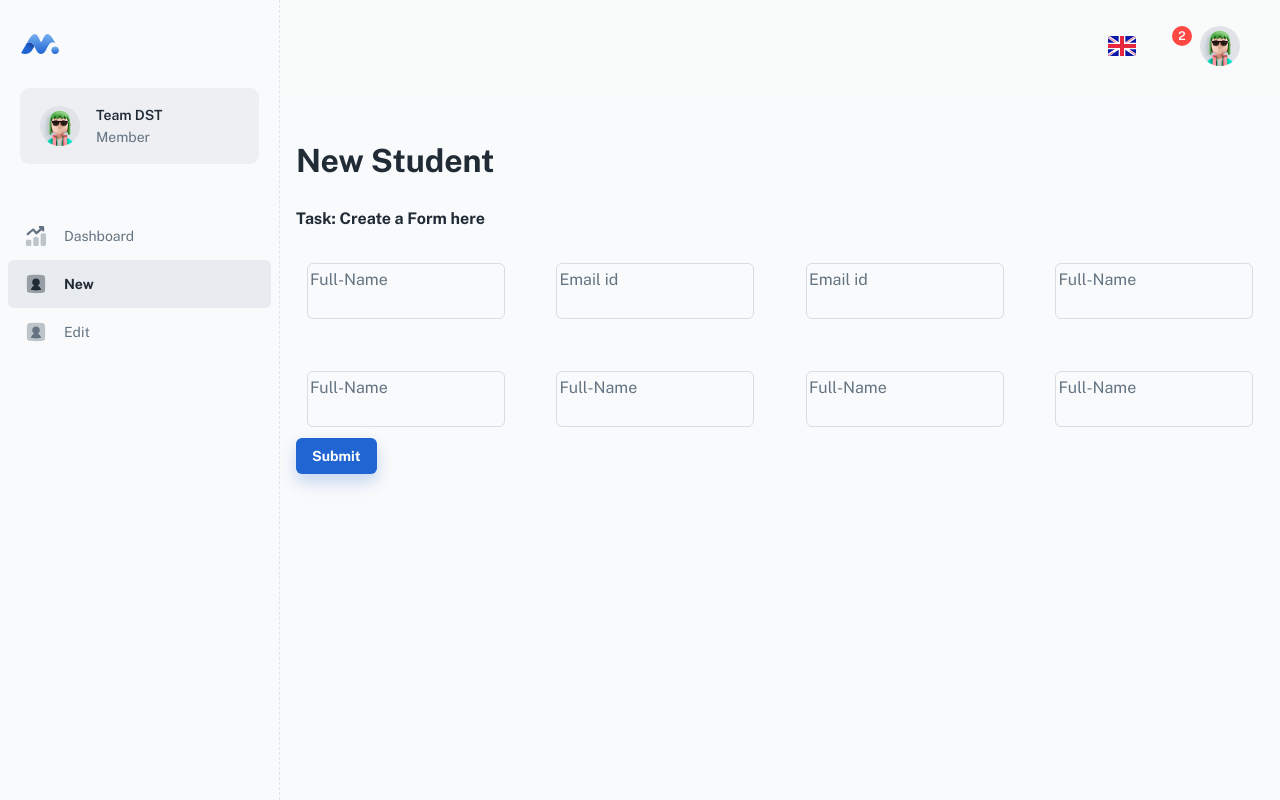
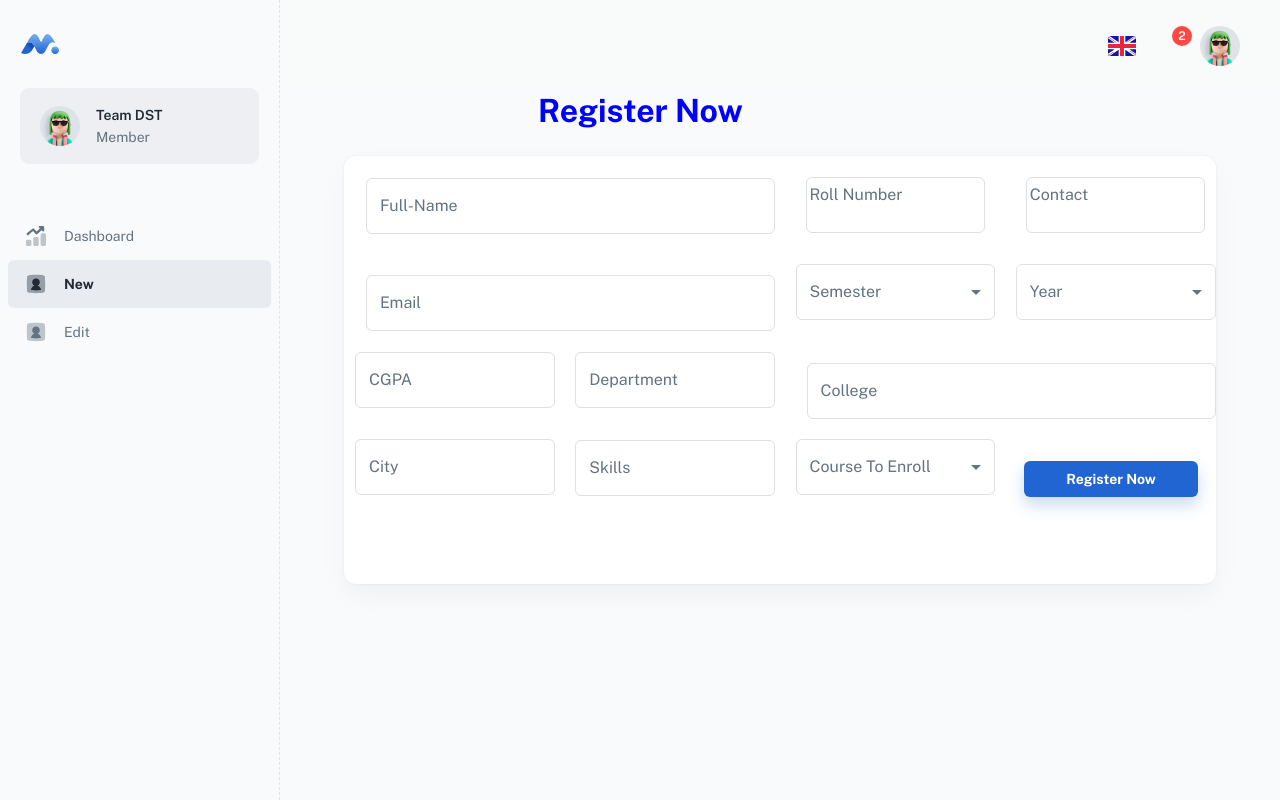
Before and after one commit to DeltaSigmaTechnologies/ReactAssignment6_04Nov, a React (Create React App) app: page /dashboard/new in a window 1280 px wide. Built offline with nearby package versions, Linux system fonts and the light colour scheme; some icons are missing; a web font is replaced by a local one.

Commit message:
assignment8,9

```diff
--- a/src/pages/EditStudent.js
+++ b/src/pages/EditStudent.js
@@ -1,21 +1,88 @@
-import React from 'react'
+import React, { useEffect, useState } from 'react';
 import {Formik} from 'formik';
 import * as yup from 'yup';
-import { Routes,Route} from 'react-router-dom';
-import { Box ,TextField} from '@mui/material';
+import { Box ,Card,MenuItem,Stack,TextField,FormControl,InputLabel,Select} from '@mui/material';
 import Button from '@mui/material/Button';
 import useMediaQuery from '@mui/material/useMediaQuery';
+import axios from 'axios';
 
-function EditStudent() {
-  const handleFormSubmit =()=>{
-    console.log("Done")
-  }
-  const isNonMobile = useMediaQuery("(min-width:600px)");
+
+function NewStudent() {
+
+
+   const[fullName,setFullName]=useState("")
+   const[rollNo,setRollNo]=useState("")
+   const[email,setEmail]=useState("")
+   const[year,setYear]=useState("")
+   const [con,setCon]=useState("")
+   const [depart,setDepart]=useState("")
+   const[sem,setSem]=useState("")
+   const[skill,setSkill]=useState("")
+   const[cours,setCours]=useState("")
+   const[colleg,setColleg]=useState("")
+   const[doj,setDoj]=useState("")
+   const[cgp,setCgp]=useState("")
+   const[city,setCity]=useState("")
+   const isNonMobile = useMediaQuery("(min-width:600px)");
+
+
+
+   useEffect(()=>{
+   axios
+   .post("https://students.dstinnovate.com/fetchstudent",JSON.stringify({
+    id:15
+   })
+   )
+   .then((res)=>{
+    setFullName(res.data.full_name)
+    setRollNo(res.data.roll_no)
+    setEmail(res.data.email_id)
+    setYear(res.data.year_of_study)
+    setCon(res.data.contact)
+    setDepart(res.data.department)
+    setSem(res.data.semester)
+    setYear(res.data.year_of_study)
+    setSkill(res.data.skills)
+    setCours(res.data.course)
+    setColleg(res.data.course)
+    setCgp(res.data.cgpa)
+    setCity(res.data.city_college)
+    setDoj(res.data.date_of_joining)
+    console.log(res)
+    console.log("Success")
+   })
+  },[])
+
+
+
+   const handleFormSubmit = () =>{
+    axios
+    .put("https://students.dstinnovate.com/editstudent",{
+      id:"15",
+      full_name:fullName,
+      roll_no:rollNo,
+      email_id:email,
+      contact:con,
+      department:depart,
+      semester:sem,
+      year_of_study:year,
+      skills:skill,
+      course:cours,
+      college:colleg,
+      date_of_joining: doj,
+      cgpa:cgp,
+      city_college:city,
+
+    })
+
+   }
+
   return (
     <>
-    <h1>Edit Student</h1>
-    <h4>Task: Create a Form here</h4>
-    <Box  sx={{width:"50"}}>
+
+    <h1 style={{color:"blue",marginLeft:"25%",marginTop:'-3%'}}>Edit Students</h1>
+
+
     <Formik
     onSubmit={handleFormSubmit}
     initialValues={initialValues}
@@ -31,110 +98,194 @@ function EditStudent() {
 
       })=>(
         <form onSubmit={handleSubmit}>
+          <Card  style={{marginLeft:"5%",marginRight:"5%"}}>
           <Box
+
           display='grid'
 
-          gap="30px"
+          gap="10px"
           gridTemplateColumns="repeat(4,minmax(0,1fr))"
           sx={{
-            "& > div":{gridColumn:isNonMobile ? undefined:"span4"
-          },
-          }}
+            "& > div":{gridColumn:isNonMobile ? undefined:"span4",marginTop:"5%",marginLeft:"5%"
+           },
+           }
+        }
           >
          <TextField
+
          type="text"
          label="Full-Name"
-         name="name"
+         name="fullName"
          onBlur={handleBlur}
-         onChange={handleChange}
+         value={fullName}
+         onChange={(e)=>setFullName(e.target.value)}
+
+
          error={!!touched.name&& !!errors.name}
          helperText={touched.name&& errors.name}
+         sx={{gridColumn:"span 2"}}
+         />
+
+          <TextField
+         type="number"
+         label="Roll Number"
+         name="rollNo"
+         value={rollNo}
+         onBlur={handleBlur}
+         onChange={(e) =>setRollNo(e.target.value)}
+         error={!!touched.rollnumber&&!!errors.rollnumber}
+         helperText={touched.rollnumber&& errors.rollnumber}
+         sx={{padding:"5%"}}
+         />
+           <TextField
+         type="number"
+         label="Contact"
+         name="con"
+         value={con}
+         onBlur={handleBlur}
+         onChange={(e)=>setCon(e.target.value)}
+         error={!!touched.contact&& !!errors.contact}
+         helperText={touched.contact&& errors.contact}
          sx={{padding:"5%"}}
          />
 
           <TextField
-         type="text"
-         label="Email id"
+        // type="number"
+         label="Email"
          name="email"
+         value={email}
          onBlur={handleBlur}
-         onChange={handleChange}
-         error={!!touched.email&& !!errors.name}
-         helperText={touched.name&& errors.name}
-         sx={{padding:"5%"}}
+         onChange={(e)=>setEmail(e.target.value)}
+         error={!!touched.email&& !!errors.email}
+         helperText={touched.email&& errors.email}
+         sx={{gridColumn:"span 2"}}
          />
+         <FormControl>
+          <InputLabel id="semester">Semester</InputLabel>
+          <Select
+          labelId="Semester"
+          id="sesmester"
+          label="Semester"
+          name="sem"
+          value={sem}
+          onChange={(e)=>setSem(e.target.value)}
+
+          >
+           < MenuItem value={1}>1</MenuItem>
+           < MenuItem value={2}>2</MenuItem>
+           < MenuItem value={3}>3</MenuItem>
+           < MenuItem value={4}>4</MenuItem>
+           < MenuItem value={5}>5</MenuItem>
+           < MenuItem value={6}>6</MenuItem>
+           < MenuItem value={7}>7</MenuItem>
+           < MenuItem value={8}>8</MenuItem>
+          </Select>
+         </FormControl>
+         <FormControl>
+          <InputLabel id="year">Year</InputLabel>
+         <Select
+          labelId="Year"
+          id="year"
+          label="Year"
+          onChange={(e)=>setYear(e.target.value)}
+         // sx={{gridColumn:"span 1"}}
+          name="year"
+          value={year}
+          >
+
+            <MenuItem value={1}>1</MenuItem>
+             <MenuItem value={2}>2</MenuItem>
+             <MenuItem value={3}>3</MenuItem>
+              <MenuItem value={4}>4</MenuItem>
+
+          </Select>
+         </FormControl>
           <TextField
-         type="text"
-         label="Email id"
-         name="email"
+         // type="text"
+         label="CGPA"
+         name="cgp"
+         value={cgp}
          onBlur={handleBlur}
-         onChange={handleChange}
-         error={!!touched.email&& !!errors.name}
-         helperText={touched.name&& errors.name}
-         sx={{padding:"5%"}}
+         onChange={(e)=>setCgp(e.target.value)}
+         error={!!touched.cgpa&& !!errors.cgpa}
+         helperText={touched.cgpa&& errors.cgpa}
+         // sx={{padding:"5%"}}
          />
 
          <TextField
          type="text"
-         label="Full-Name"
-         name="name"
+         label="Department"
+         name="depart"
+         value={depart}
          onBlur={handleBlur}
-         onChange={handleChange}
-         error={!!touched.name&& !!errors.name}
-         helperText={touched.name&& errors.name}
-         sx={{padding:"5%"}}
+         onChange={(e)=>setDepart(e.target.value)}
+         error={!!touched.department&& !!errors.department}
+         helperText={touched.department&& errors.department}
+         // sx={{padding:"5%"}}
          />
 
          <TextField
          type="text"
-         label="Full-Name"
-         name="name"
+         label="College"
+         name="colleg"
+         value={colleg}
          onBlur={handleBlur}
-         onChange={handleChange}
-         error={!!touched.name&& !!errors.name}
-         helperText={touched.name&& errors.name}
-         sx={{padding:"5%"}}
+         onChange={(e)=>setColleg(e.target.value)}
+         error={!!touched.college&& !!errors.college}
+         helperText={touched.college&& errors.college}
+         sx={{gridColumn:"span 2"}}
+         // sx={{padding:"5%"}}
          />
 
          <TextField
          type="text"
-         label="Full-Name"
-         name="name"
+         label="City"
+         name="city"
+         value={city}
          onBlur={handleBlur}
-         onChange={handleChange}
-         error={!!touched.name&& !!errors.name}
-         helperText={touched.name&& errors.name}
-         sx={{padding:"5%"}}
+         onChange={(e)=>setCity(e.target.value)}
+         error={!!touched.city&& !!errors.city}
+         helperText={touched.city&& errors.city}
+         // sx={{padding:"5%"}}
          />
          <TextField
          type="text"
-         label="Full-Name"
-         name="name"
+         label="Skills"
+         name="skill"
+         value={skill}
          onBlur={handleBlur}
-         onChange={handleChange}
-         error={!!touched.name&& !!errors.name}
-         helperText={touched.name&& errors.name}
-         sx={{padding:"5%"}}
+         onChange={(e)=>setSkill(e.target.value)}
+         error={!!touched.skills&& !!errors.skills}
+         helperText={touched.skills&& errors.skills}
+         // sx={{padding:"5%"}}
          />
-         <TextField
-         type="text"
-         label="Full-Name"
-         name="name"
-         onBlur={handleBlur}
-         onChange={handleChange}
-         error={!!touched.name&& !!errors.name}
-         helperText={touched.name&& errors.name}
-         sx={{padding:"5%"}}
-         />
+         <FormControl>
+          <InputLabel id="coursetoenroll">Course To Enroll</InputLabel>
+          <Select
+           LabelId="coursetoenroll"
+           id="coursetoenroll"
+            label="Course To Enroll"
+            name='cours'
+            value={cours}
+            onChange={(e)=>setCours(e.target.value)}
+            >
+              <MenuItem value={0}>React Js</MenuItem>
+            </Select>
+
+         </FormControl>
+
           </Box>
+          <Stack sx={{ width:'20%',  marginLeft:'78%',marginBottom:'10%', marginTop:'-4%'}}>
+    <Button type='submit' onClick={handleFormSubmit} color='secondary' variant='contained'>Update Now</Button>
+    </Stack>
 
+          </Card>
         </form>
       )}
     </Formik>
-    </Box>
-   <Routes>
-      <Route  exact path='editstudent'/>
-    </Routes>
-    <Button variant='contained'>Submit</Button>
+
+
+
     </>
   )
 }
@@ -142,6 +293,15 @@ const initialValues={
   name:"",
   email:"",
   contact:"",
+  rollnumber:"",
+  cgpa:"",
+  department:"",
+  college:"",
+  city:"",
+  skills:"",
+  year:"",
+  semester:"",
+  coursetoenroll:"",
 
 }
 const checkoutSchema =yup.object().shape({
@@ -153,6 +313,4 @@ const checkoutSchema =yup.object().shape({
 })
 
 
-
-
-export default EditStudent
+export default NewStudent
--- a/src/pages/NewStudent.js
+++ b/src/pages/NewStudent.js
@@ -1,23 +1,61 @@
-import React from 'react';
+import React, { useState } from 'react';
 import {Formik} from 'formik';
 import * as yup from 'yup';
 import { Routes,Route} from 'react-router-dom';
-import { Box ,TextField} from '@mui/material';
+import { Box ,Card,MenuItem,Stack,TextField,FormControl,InputLabel,Select} from '@mui/material';
 import Button from '@mui/material/Button';
 import useMediaQuery from '@mui/material/useMediaQuery';
+import axios from 'axios';
+import { set } from 'lodash';
 
 
 function NewStudent() {
-  const handleFormSubmit =()=>{
-    console.log("Done")
-  }
-  const isNonMobile = useMediaQuery("(min-width:600px)");
+
+   const [fullName, setFullName]=useState("")
+   const [rollNo,setRollNo] =useState("")
+   const [emailId,setEmailId]=useState("")
+   const [con,setCon]=useState("")
+   const [depart,setDepart]=useState("")
+   const[sem,setSem]=useState("")
+   const[year,setYear]=useState("")
+   const[skill,setSkill]=useState("")
+   const[cours,setCours]=useState("")
+   const[colleg,setColleg]=useState("")
+   const[doj,setDoj]=useState(new Date())
+   const[cgp,setCgp]=useState("")
+   const[city,setCity]=useState("")
+   const isNonMobile = useMediaQuery("(min-width:600px)");
+
+
+
+   const handleFormSubmit =() =>{
+    axios
+    .post("https://students.dstinnovate.com/newstudent",{
+      full_name:fullName,
+      roll_no:rollNo,
+      email_id:emailId,
+      contact:con,
+      department:depart,
+      semester:sem,
+      year_of_study:year,
+      skills:skill,
+      course:cours,
+      college:colleg,
+      date_of_joining: doj,
+      cgpa:cgp,
+      city_college:city
+
+
+
+    })
+
+   }
+
   return (
     <>
 
-    <h1>New Student</h1>
-    <h4>Task: Create a Form here</h4>
-    <Box  sx={{width:"50"}}>
+    <h1 style={{color:"blue",marginLeft:"25%",marginTop:'-3%'}}>Register Now</h1>
+
     <Formik
     onSubmit={handleFormSubmit}
     initialValues={initialValues}
@@ -33,110 +71,193 @@ function NewStudent() {
 
       })=>(
         <form onSubmit={handleSubmit}>
+          <Card  style={{marginLeft:"5%",marginRight:"5%"}}>
           <Box
+
           display='grid'
 
-          gap="30px"
+          gap="10px"
           gridTemplateColumns="repeat(4,minmax(0,1fr))"
           sx={{
-            "& > div":{gridColumn:isNonMobile ? undefined:"span4"
-          },
-          }}
+            "& > div":{gridColumn:isNonMobile ? undefined:"span4",marginTop:"5%",marginLeft:"5%"
+           },
+           }
+        }
           >
          <TextField
+
          type="text"
          label="Full-Name"
-         name="name"
+         name="fullName"
          onBlur={handleBlur}
-         onChange={handleChange}
+         onChange={(e) =>setFullName(e.target.value)}
+         value={fullName}
+
          error={!!touched.name&& !!errors.name}
          helperText={touched.name&& errors.name}
+         sx={{gridColumn:"span 2"}}
+         />
+
+          <TextField
+         type="number"
+         label="Roll Number"
+         name="rollNo"
+         onBlur={handleBlur}
+         onChange={(e)=>setRollNo(e.target.value)}
+         value={rollNo}
+         error={!!touched.rollnumber&&!!errors.rollnumber}
+         helperText={touched.rollnumber&& errors.rollnumber}
+         sx={{padding:"5%"}}
+         />
+           <TextField
+         type="number"
+         label="Contact"
+         name="con"
+         onBlur={handleBlur}
+         onChange={(e)=>setCon(e.target.value)}
+        value={con}
+         error={!!touched.contact&& !!errors.contact}
+         helperText={touched.contact&& errors.contact}
          sx={{padding:"5%"}}
          />
 
           <TextField
-         type="text"
-         label="Email id"
-         name="email"
+        // type="number"
+         label="Email"
+         name="emailId"
          onBlur={handleBlur}
-         onChange={handleChange}
-         error={!!touched.email&& !!errors.name}
-         helperText={touched.name&& errors.name}
-         sx={{padding:"5%"}}
+         onChange={(e)=>setEmailId(e.target.value)}
+         value={emailId}
+         error={!!touched.email&& !!errors.email}
+
+         helperText={touched.email&& errors.email}
+
+         sx={{gridColumn:"span 2"}}
          />
+         <FormControl>
+          <InputLabel id="semester">Semester</InputLabel>
+          <Select
+          labelId="Semester"
+          id="sesmester"
+          label="Semester"
+          name="sem"
+          onChange={(e)=>setSem(e.target.value)}
+          value={sem}
+
+
+          >
+           < MenuItem value={1}>1</MenuItem>
+           < MenuItem value={2}>2</MenuItem>
+           < MenuItem value={3}>3</MenuItem>
+           < MenuItem value={4}>4</MenuItem>
+           < MenuItem value={5}>5</MenuItem>
+           < MenuItem value={6}>6</MenuItem>
+           < MenuItem value={7}>7</MenuItem>
+           < MenuItem value={8}>8</MenuItem>
+          </Select>
+         </FormControl>
+         <FormControl>
+          <InputLabel id="year">Year</InputLabel>
+         <Select
+          labelId="Year"
+          id="year"
+          label="Year"
+          onChange={(e)=>setYear(e.target.value)}
+         // sx={{gridColumn:"span 1"}}
+          name="year"
+          value={year}
+          >
+             <MenuItem value={0}>1</MenuItem>
+             <MenuItem value={1}>2</MenuItem>
+             <MenuItem value={2}>3</MenuItem>
+              <MenuItem value={3}>4</MenuItem>
+
+          </Select>
+         </FormControl>
           <TextField
-         type="text"
-         label="Email id"
-         name="email"
+         // type="text"
+         label="CGPA"
+         name="cgp"
          onBlur={handleBlur}
-         onChange={handleChange}
-         error={!!touched.email&& !!errors.name}
-         helperText={touched.name&& errors.name}
-         sx={{padding:"5%"}}
+         onChange={(e)=>setCgp(e.target.value)}
+         value={cgp}
+         error={!!touched.cgpa&& !!errors.cgpa}
+         helperText={touched.cgpa&& errors.cgpa}
+         // sx={{padding:"5%"}}
          />
 
          <TextField
          type="text"
-         label="Full-Name"
-         name="name"
+         label="Department"
+         name="depart"
          onBlur={handleBlur}
-         onChange={handleChange}
-         error={!!touched.name&& !!errors.name}
-         helperText={touched.name&& errors.name}
-         sx={{padding:"5%"}}
+         onChange={(e)=>setDepart(e.target.value)}
+         value={depart}
+         error={!!touched.department&& !!errors.department}
+         helperText={touched.department&& errors.department}
+         // sx={{padding:"5%"}}
          />
 
          <TextField
          type="text"
-         label="Full-Name"
-         name="name"
+         label="College"
+         name="colleg"
          onBlur={handleBlur}
-         onChange={handleChange}
-         error={!!touched.name&& !!errors.name}
-         helperText={touched.name&& errors.name}
-         sx={{padding:"5%"}}
+         onChange={(e)=>setColleg(e.target.value)}
+         value={colleg}
+         error={!!touched.college&& !!errors.college}
+         helperText={touched.college&& errors.college}
+         sx={{gridColumn:"span 2"}}
+         // sx={{padding:"5%"}}
          />
 
          <TextField
          type="text"
-         label="Full-Name"
-         name="name"
+         label="City"
+         name="city"
          onBlur={handleBlur}
-         onChange={handleChange}
-         error={!!touched.name&& !!errors.name}
-         helperText={touched.name&& errors.name}
-         sx={{padding:"5%"}}
+         onChange={(e)=>setCity(e.target.value)}
+         value={city}
+         error={!!touched.city&& !!errors.city}
+         helperText={touched.city&& errors.city}
+         // sx={{padding:"5%"}}
          />
          <TextField
          type="text"
-         label="Full-Name"
-         name="name"
+         label="Skills"
+          name="skill"
          onBlur={handleBlur}
-         onChange={handleChange}
-         error={!!touched.name&& !!errors.name}
-         helperText={touched.name&& errors.name}
-         sx={{padding:"5%"}}
+         onChange={(e)=>setSkill(e.target.value)}
+         value={skill}
+         error={!!touched.skills&& !!errors.skills}
+         helperText={touched.skills&& errors.skills}
+         // sx={{padding:"5%"}}
          />
-         <TextField
-         type="text"
-         label="Full-Name"
-         name="name"
-         onBlur={handleBlur}
-         onChange={handleChange}
-         error={!!touched.name&& !!errors.name}
-         helperText={touched.name&& errors.name}
-         sx={{padding:"5%"}}
-         />
+         <FormControl>
+          <InputLabel id="coursetoenroll">Course To Enroll</InputLabel>
+          <Select
+          type='text'
+           LabelId="coursetoenroll"
+           id="coursetoenroll"
+            label="Course To Enroll"
+            name="cours"
+            onChange={(e)=>setCours(e.target.value)}
+            value={cours}
+            >
+              <MenuItem value={0}>React Js</MenuItem>
+            </Select>
+
+         </FormControl>
+
           </Box>
+          <Stack sx={{ width:'20%',  marginLeft:'78%',marginBottom:'10%', marginTop:'-4%'}}>
+    <Button type="submit" onClick={handleFormSubmit} variant='contained'>Register Now</Button>
+    </Stack>
 
+          </Card>
         </form>
       )}
     </Formik>
-    </Box>
-   <Routes>
-      <Route  exact path='ne'/>
-    </Routes>
-    <Button variant='contained'>Submit</Button>
     </>
   )
 }
@@ -144,15 +265,23 @@ const initialValues={
   name:"",
   email:"",
   contact:"",
+  rollnumber:"",
+  cgpa:"",
+  department:"",
+  college:"",
+  city:"",
+  skills:"",
+  year:"",
+  semester:"",
+  coursetoenroll:"",
 
 }
-const checkoutSchema =yup.object().shape({
-  name: yup.string().required("required"),
-  email: yup.string().required("required"),
-  contact: yup.string().required("required"),
-  status: yup.string().required("required"),
+   const checkoutSchema =yup.object().shape({
 
-})
+
+
+   })
+
 
 
 export default NewStudent
```
Also changed, not shown: src/pages/ViewStudents.js (+4 -4 lines).
